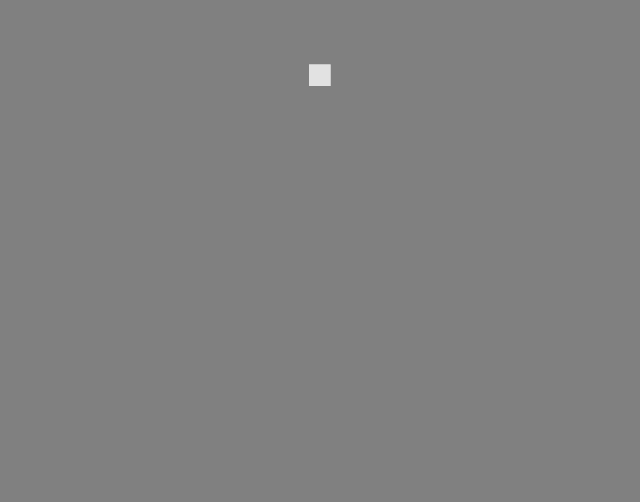
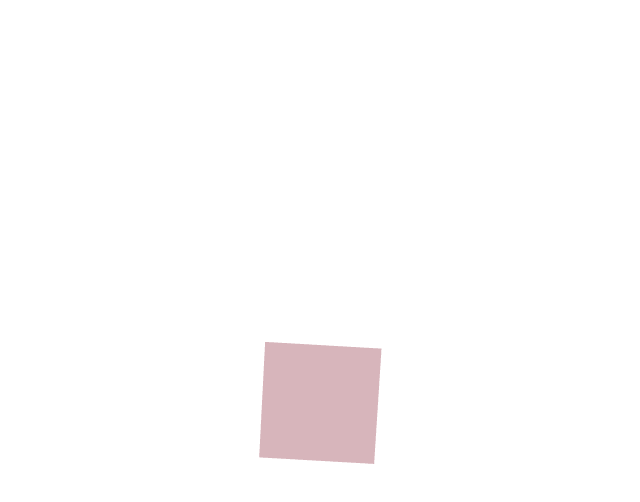
Before and after one commit to marcoaccardi/react-threejs-fiber__Experiments, a React (Create React App) app: page / in a window 1280 px wide. Shown: the top 502 px of the page, without its empty margins (320-960 px from the left). Built offline with nearby package versions, Linux system fonts and the light colour scheme.

Commit message:
create cube with mesh, lighting, useFrame for the animation

```diff
--- a/src/App.jsx
+++ b/src/App.jsx
@@ -1,14 +1,25 @@
+import { useRef } from "react";
 import "./App.scss";
-import { Canvas } from "@react-three/fiber";
+import { Canvas, useFrame } from "@react-three/fiber";
+
+const Box = () => {
+  const mesh = useRef(null);
+  useFrame(() => (mesh.current.rotation.x = mesh.current.rotation.y += 0.01));
+  return (
+    <mesh ref={mesh}>
+      <boxGeometry attach='geometry' args={[1, 1, 1]} />
+      <meshStandardMaterial attach='material' color='pink' />
+    </mesh>
+  );
+};
 const App = () => {
   return (
-    <div className='canvas-container'>
-      <Canvas>
-        <mesh>
-          <boxBufferGeometry attach='geometry' args={[1, 1, 1]} />
-        </mesh>
-      </Canvas>
-    </div>
+    // <div className='canvas-container'>
+    <Canvas>
+      <ambientLight intensity={0.7} />
+      <Box />
+    </Canvas>
+    // </div>
   );
 };
 
--- a/src/App.scss
+++ b/src/App.scss
@@ -3,17 +3,18 @@
 }
 
 html,
-body {
-  width: 100vw;
-  height: 100vh;
+body,
+#root {
+  width: 100%;
+  height: 100%;
   margin: 0;
   padding: 0;
 }
 
 body {
   position: fixed;
-  background: grey;
+  background: white;
 }
 
-.canvas-container {
-}
+// .canvas-container {
+// }
--- a/src/index.scss
+++ b/src/index.scss
@@ -1,13 +1,28 @@
+html,
 body {
   margin: 0;
-  font-family: -apple-system, BlinkMacSystemFont, 'Segoe UI', 'Roboto', 'Oxygen',
-    'Ubuntu', 'Cantarell', 'Fira Sans', 'Droid Sans', 'Helvetica Neue',
-    sans-serif;
-  -webkit-font-smoothing: antialiased;
-  -moz-osx-font-smoothing: grayscale;
+  padding: 0;
+  background: #ffffff;
+  color: #606063;
+  overflow: hidden;
+  font-family: "News Cycle", sans-serif;
 }
 
-code {
-  font-family: source-code-pro, Menlo, Monaco, Consolas, 'Courier New',
-    monospace;
+#root {
+  width: 100vw;
+  height: 100vh;
+  overflow: hidden;
 }
+
+canvas {
+  position: absolute;
+}
+
+.scrollArea {
+  position: absolute;
+  top: 0;
+  left: 0;
+  width: 100vw;
+  height: 100vh;
+  overflow: auto;
+}
```
